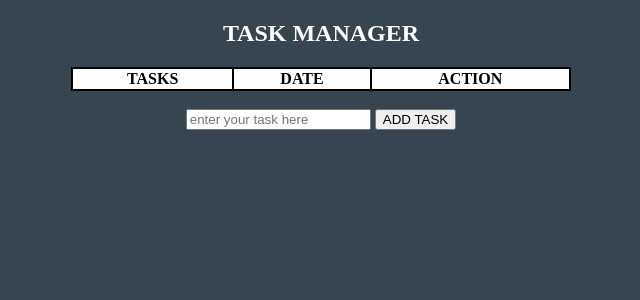
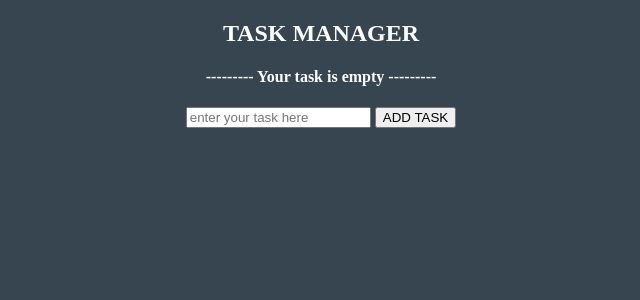
Before and after one commit to genegrace07/task_manager, a Flask app: template templates/main.html in a window 1280 px wide. Shown: the top 300 px of the page, without its empty margins (319-959 px from the left). Run offline with Flask 3, Linux system fonts and the light colour scheme; the template is opened without the code that fills it, so the values that code supplies are empty.

Commit message:
add message for task is empty

```diff
--- a/main.py
+++ b/main.py
@@ -28,3 +28,15 @@ def update_route(no):
 
 if __name__ == "__main__":
     app.run(debug=True)
+
+
+'''
+no task disply
+add go back button
+change to .get
+.env
+user login
+blueprint
+flash
+encrypt pass
+'''
--- a/templates/main.html
+++ b/templates/main.html
@@ -2,24 +2,25 @@
 
 {% block body %}
     <center>
-
 <h2 style="color:white">TASK MANAGER</h2>
+    {% if view_list %}
         <table style="background-color:black" width="500">
             <tr style="background-color:white">
                 <th>TASKS</th><th>DATE</th><th>ACTION</th>
             </tr>
             {% for x in view_list %}
             <tr style="background-color:white">
-                <td>{{ x["tasks"] }}</td><td>{{ x["date_time"] }}</td>
+                <td>{{ x["tasks"] }}</td><td align="center">{{ x["date_time"] }}</td>
                 <td align="center"><a href="/update/{{x['id']}}">UPDATE<br></a><a href="/delete/{{x['id']}}">DELETE</a></td>
             </tr>
             {% endfor %}
         </table><br>
+    {% else %}
+        <h4 style="color:white">--------- Your task is empty ---------</h4>
+    {% endif %}
         <form action="/" method="POST">
             <input type="text" name="content" id="content" placeholder="enter your task here">
             <input type="submit" value="ADD TASK">
         </form>
-
     </center>
-
 {% endblock %}
```
